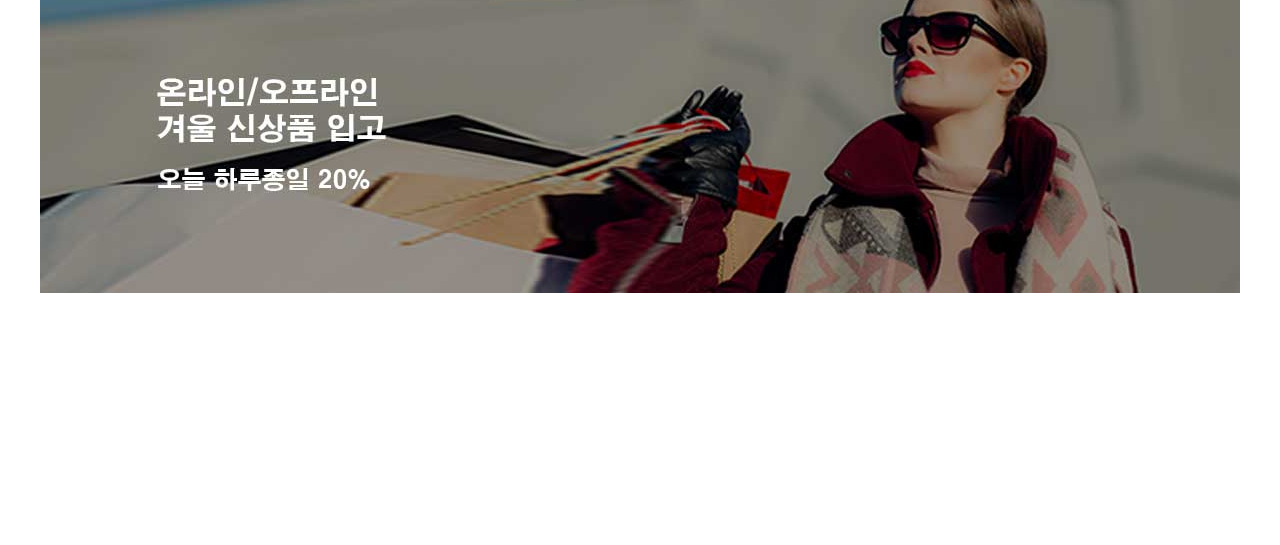
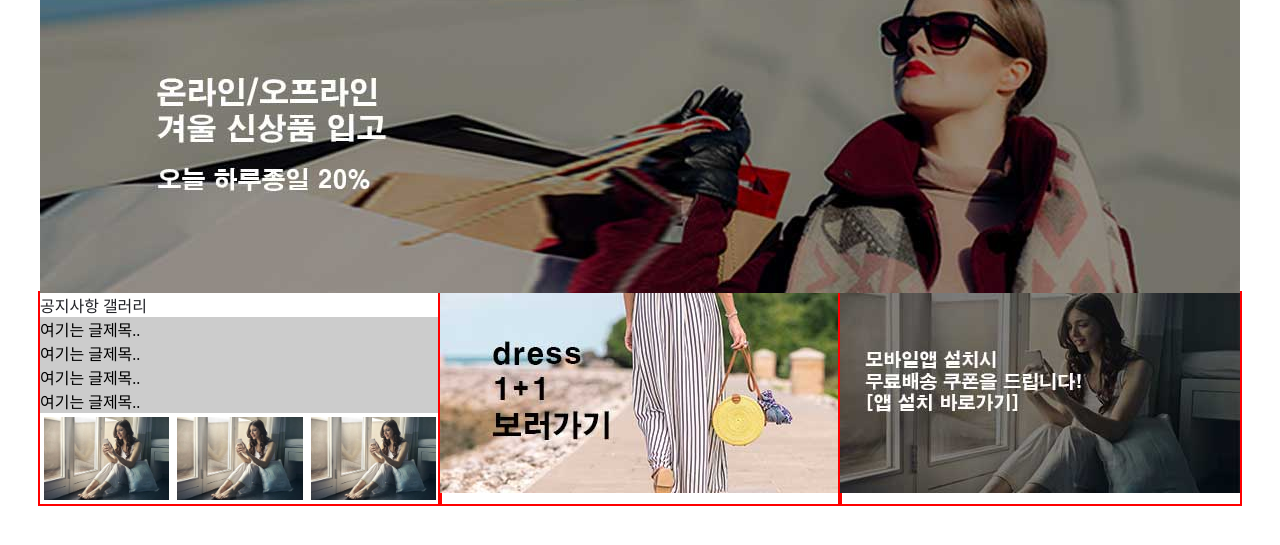
Before and after one commit to rhdhltnr123/Web, a plain HTML site: page index.html in a window 1280 px wide. Shown: the part 107-652 px from the top of the page. Drawn offline with Linux system fonts and the light colour scheme.

Commit message:
c 영역 수정

```diff
--- a/index.html
+++ b/index.html
@@ -65,5 +65,35 @@
       </div>
       <!-- slider -->
     </section>
+    <section id="main-contents" class="container">
+      <div class="notice">
+        <div class="btn-group">
+          <a href="#notice-box">공지사항</a>
+          <a href="#gallery-box">갤러리</a>
+        </div>
+        <div id="notice-box">
+          <ul>
+            <li>여기는 글제목..</li>
+            <li>여기는 글제목..</li>
+            <li>여기는 글제목..</li>
+            <li>여기는 글제목..</li>
+          </ul>
+        </div>
+        <div id="gallery-box">
+          <img src="./images/img1.jpg" alt="img1" />
+          <img src="./images/img1.jpg" alt="img1" />
+          <img src="./images/img1.jpg" alt="img1" />
+        </div>
+      </div>
+      <!-- notice -->
+      <div class="banner">
+        <img src="./images/배너c3.jpg" alt="dress 1+1 보러가기" />
+      </div>
+      <!-- banner -->
+      <div class="link-banner">
+        <img src="./images/바로가기c-4.jpg" alt="모바일 설치" />
+      </div>
+      <!-- link-banner -->
+    </section>
   </body>
 </html>
--- a/script/main.js
+++ b/script/main.js
@@ -17,6 +17,8 @@ $(function () {
 
   // 이미지 슬라이더
   let img_num = 0; // 이미지 번호
+  let img_height = 300; // 이미지 높이값
+  let Intervaltime = 3000; // 전환주기
 
   setInterval(function () {
     img_num++; // 이미지 번호 증가
@@ -25,7 +27,8 @@ $(function () {
       img_num = 0;
     }
     $(".slider > .sliders").css({
-      transform: `translateY(${-img_num * 300}px)`,
+      // 이동값 = 이미지번호 x 이미지 높이값
+      transform: `translateY(${-img_num * img_height}px)`,
     });
-  }, 3000);
+  }, Intervaltime);
 }); // $
```
Also changed, not shown: images/img1.jpg (renamed from images/pexels-andrea-piacquadio-915051.jpg), images/img2.jpg (renamed from images/pexels-artem-beliaikin-1100790.jpg), images/img3.jpg (renamed from images/pexels-kaboompics-com-6400.jpg), images/바로가기c-4.jpg (added), images/배너c3.jpg (added).
